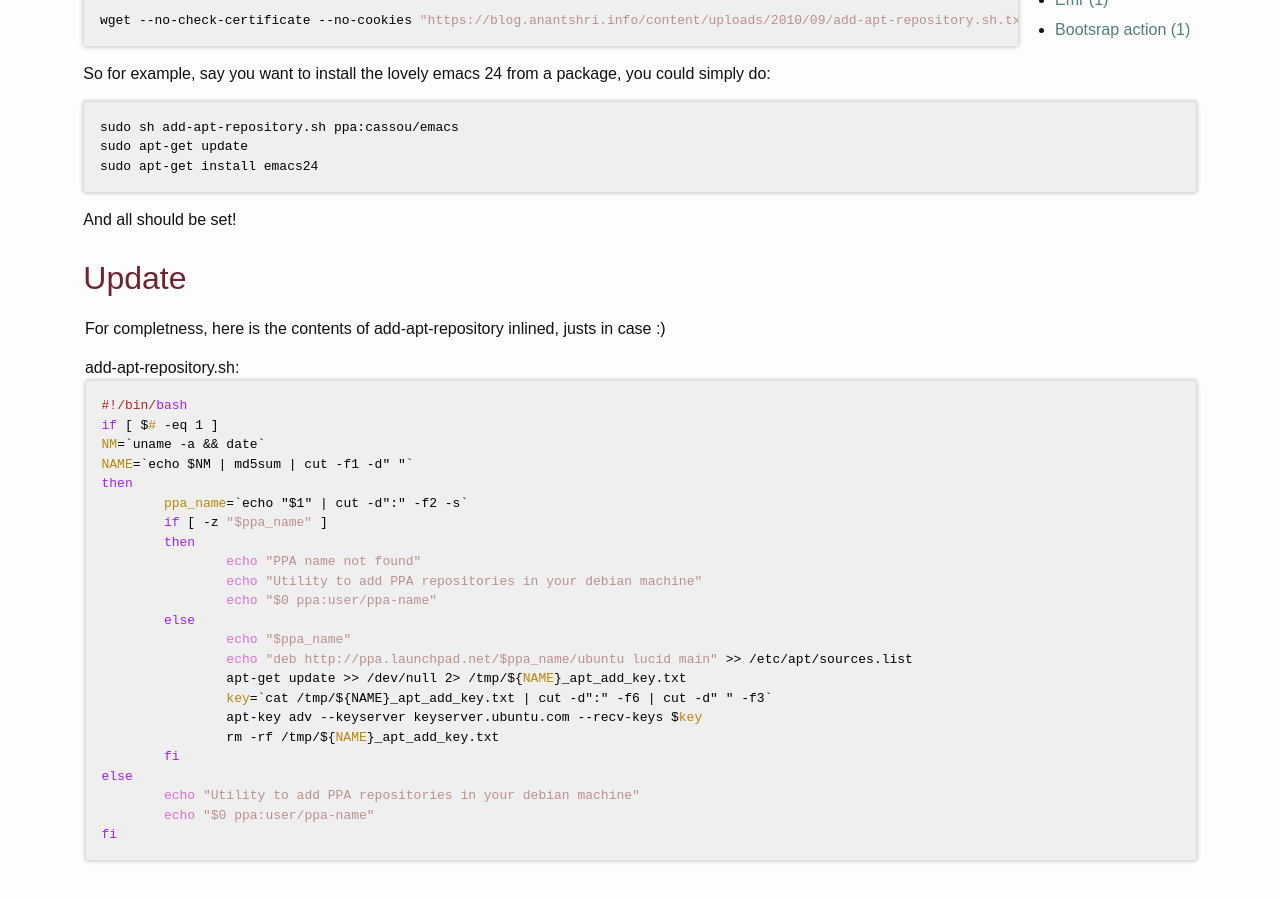
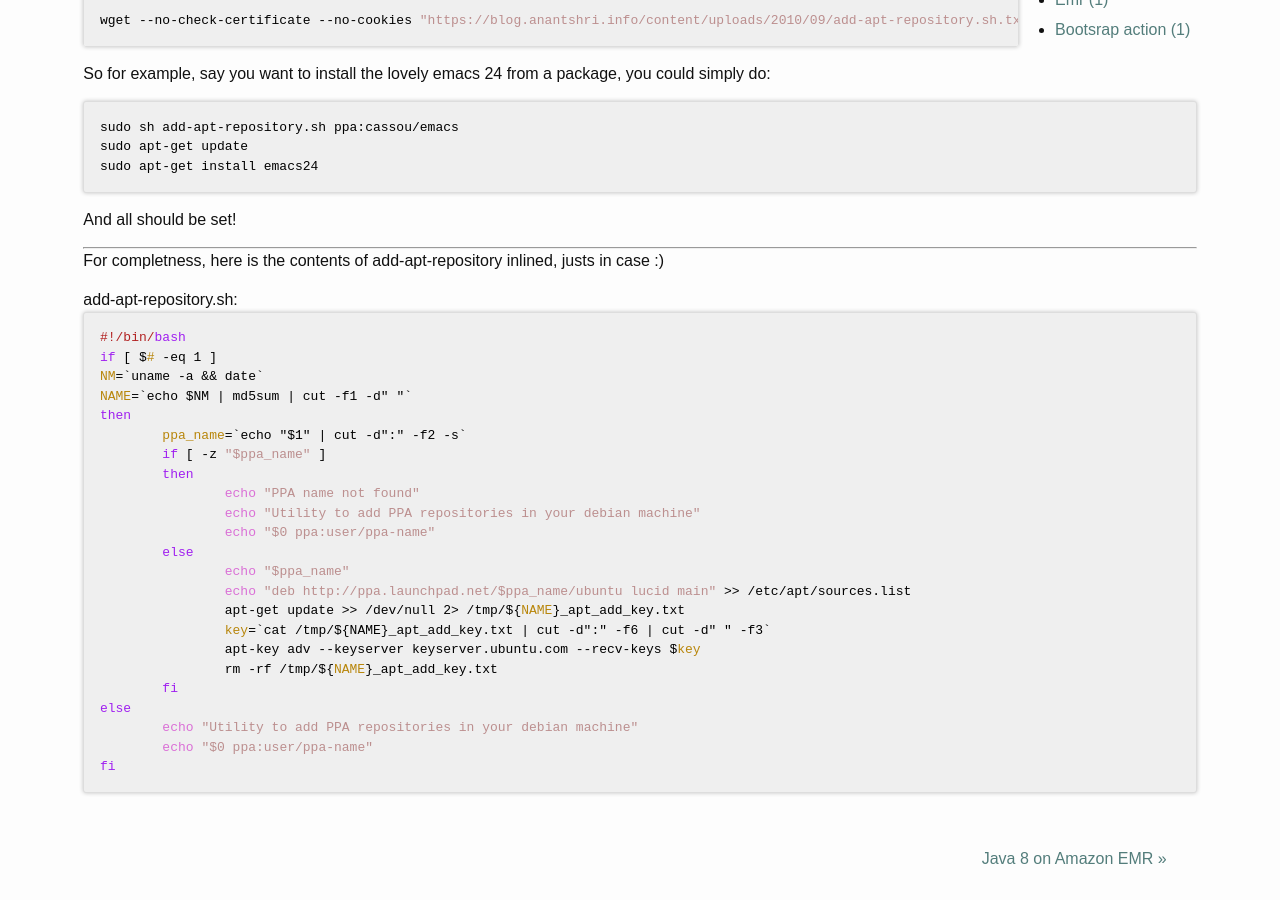
Before and after one commit to shlomiv/blog, a Jekyll site: the page built from _posts/2015-08-05-standalone-add-apt-repository.html, in a window 1280 px wide and 900 px high, scrolled down 444 px. Built offline with Jekyll 4.4.1, drawn with Linux system fonts in a browser that asks for light colours.

Commit message:
changed heading to horizontal line

```diff
--- a/_posts/2015-08-05-standalone-add-apt-repository.html
+++ b/_posts/2015-08-05-standalone-add-apt-repository.html
@@ -37,10 +37,7 @@ And all should be set!
 </p>
 
 
-
-<div id="outline-container-sec-1" class="outline-2">
-<h2 id="sec-1">Update</h2>
-<div class="outline-text-2" id="text-1">
+<hr>
 <p>
 For completness, here is the contents of add-apt-repository inlined, justs in case :)
 </p>
@@ -72,5 +69,3 @@ For completness, here is the contents of add-apt-repository inlined, justs in ca
 <span class="org-keyword">fi</span>
 </pre>
 </div>
-</div>
-</div>
--- a/org/standalone-add-apt-repository.org
+++ b/org/standalone-add-apt-repository.org
@@ -30,9 +30,8 @@ sudo apt-get install emacs24
 And all should be set!
 
 
-
-** Update
-   For completness, here is the contents of add-apt-repository inlined, justs in case :)
+#+html: <hr>
+For completness, here is the contents of add-apt-repository inlined, justs in case :)
 
 #+Caption: add-apt-repository.sh:
 #+BEGIN_SRC sh
```
